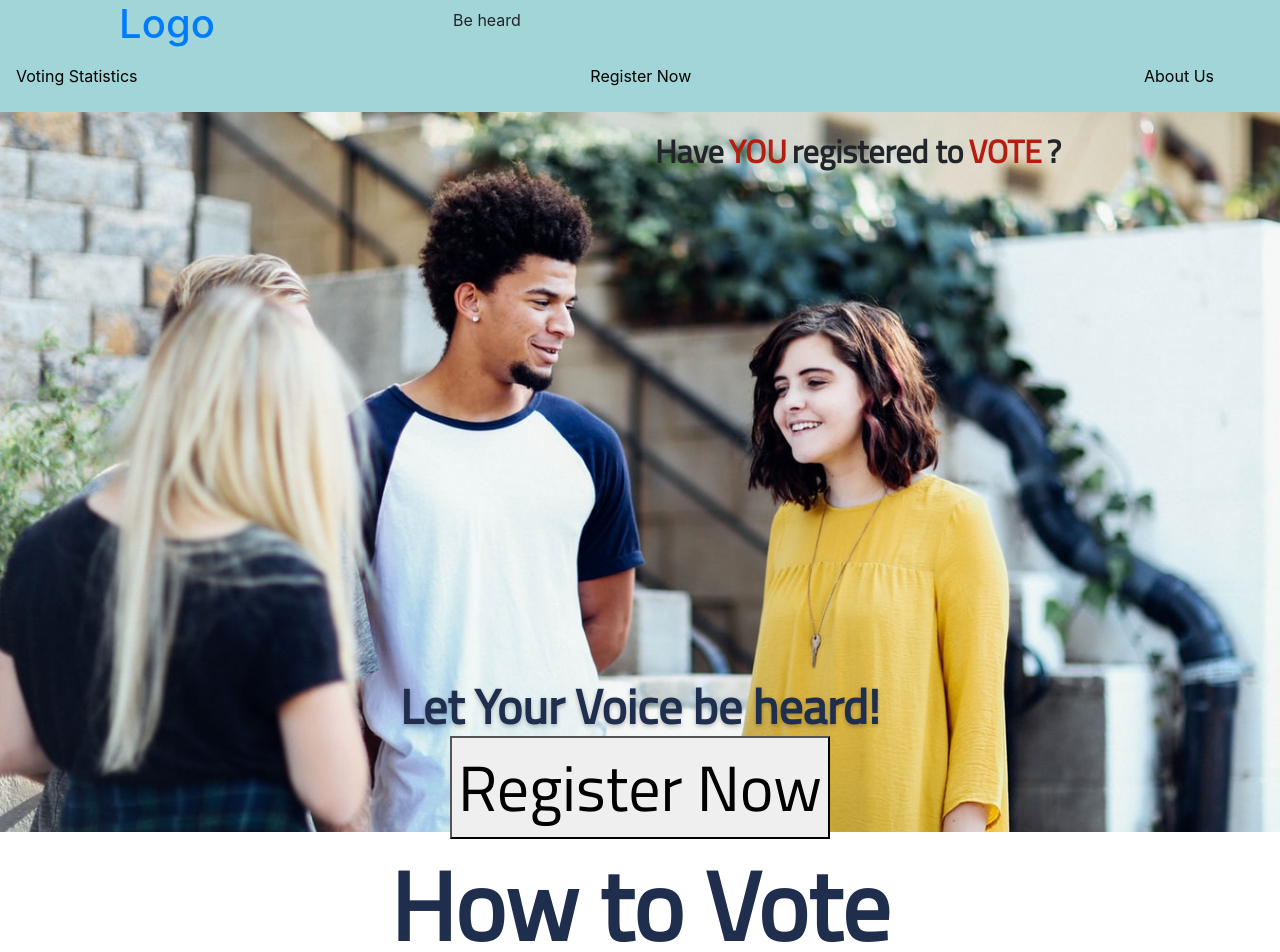
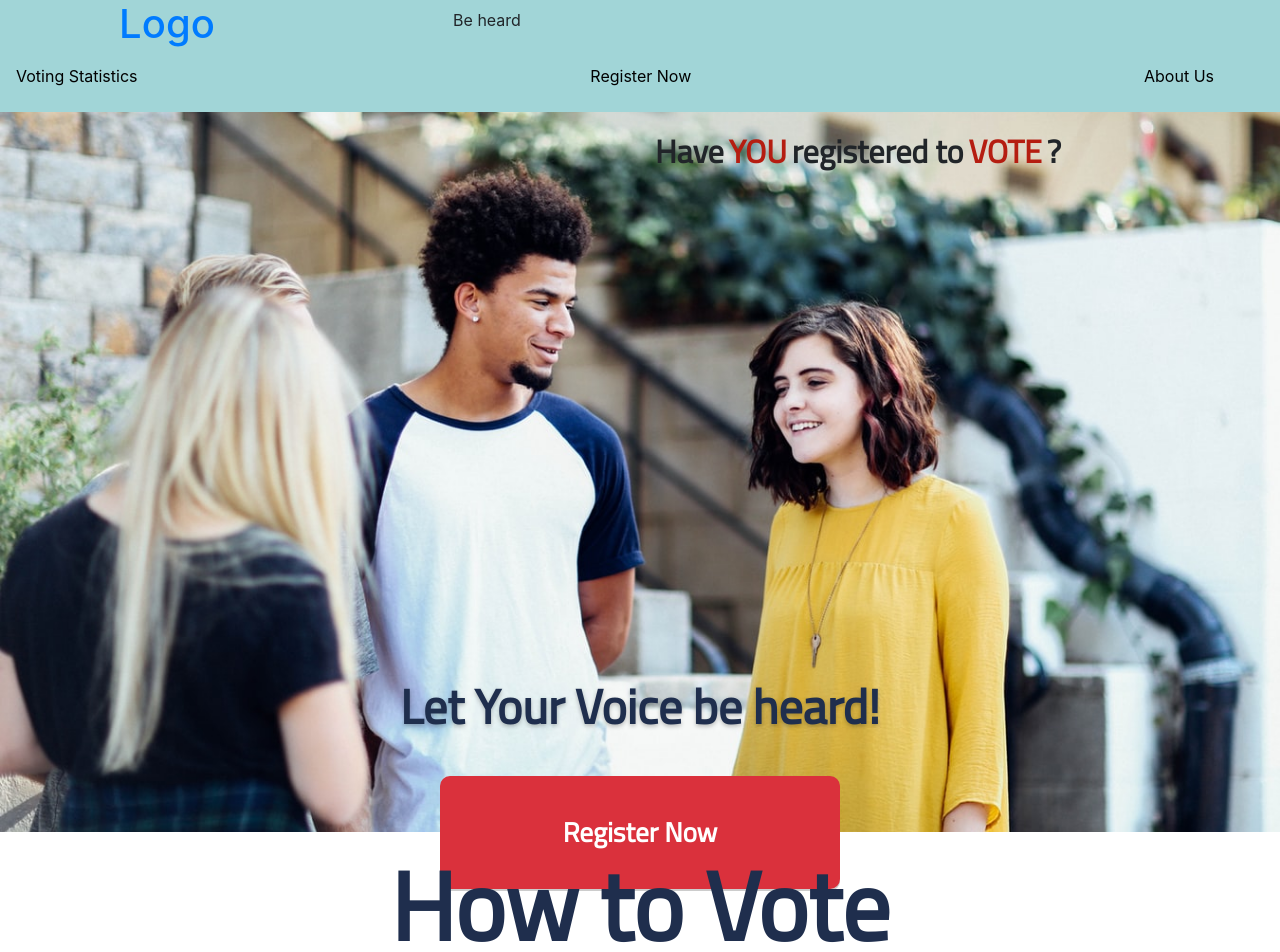
Before and after one commit to mtilda/voting_challenge_client, a React (Create React App) app: page /#/ in a window 1280 px wide. Shown: the top 952 px of the page. Built offline with nearby package versions, Linux system fonts and the light colour scheme.

Commit message:
button styled

```diff
--- a/src/components/Button/Button.css
+++ b/src/components/Button/Button.css
@@ -0,0 +1,20 @@
+.button {
+    border: none;
+    color: white;
+    font-size: 1.7rem;
+    font-weight: bold;
+    background: #DA313C;
+    border-radius: 10px;
+    padding: 8px 40px 8px 40px;
+    width: 400px;
+    font-family: "Titillium Web", sans-serif;
+    box-shadow: 0px 2px rgba(0,0,0,0.2);
+    margin-bottom: 40px;
+    margin-top: 40px;
+}
+
+.button:hover {
+    background-color: white;
+    border: 3px solid #436F92;
+    color: #436F92;
+}
--- a/src/components/Button/Button.jsx
+++ b/src/components/Button/Button.jsx
@@ -1,4 +1,4 @@
 import React from "react";
 import "./Button.css";
 
-export default ({ label }) => <button>{label}</button>;
+export default ({ label }) => <button className="button">{label}</button>;
```
